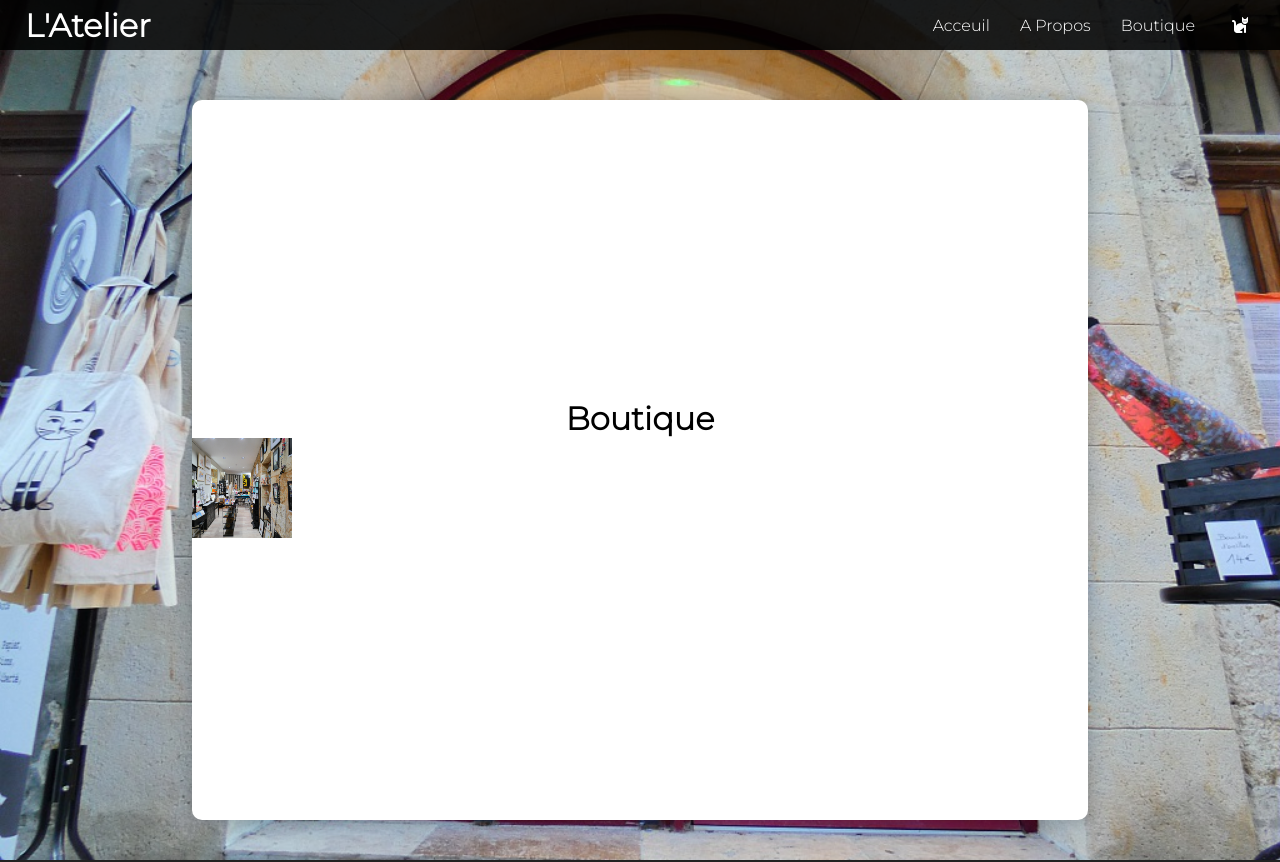
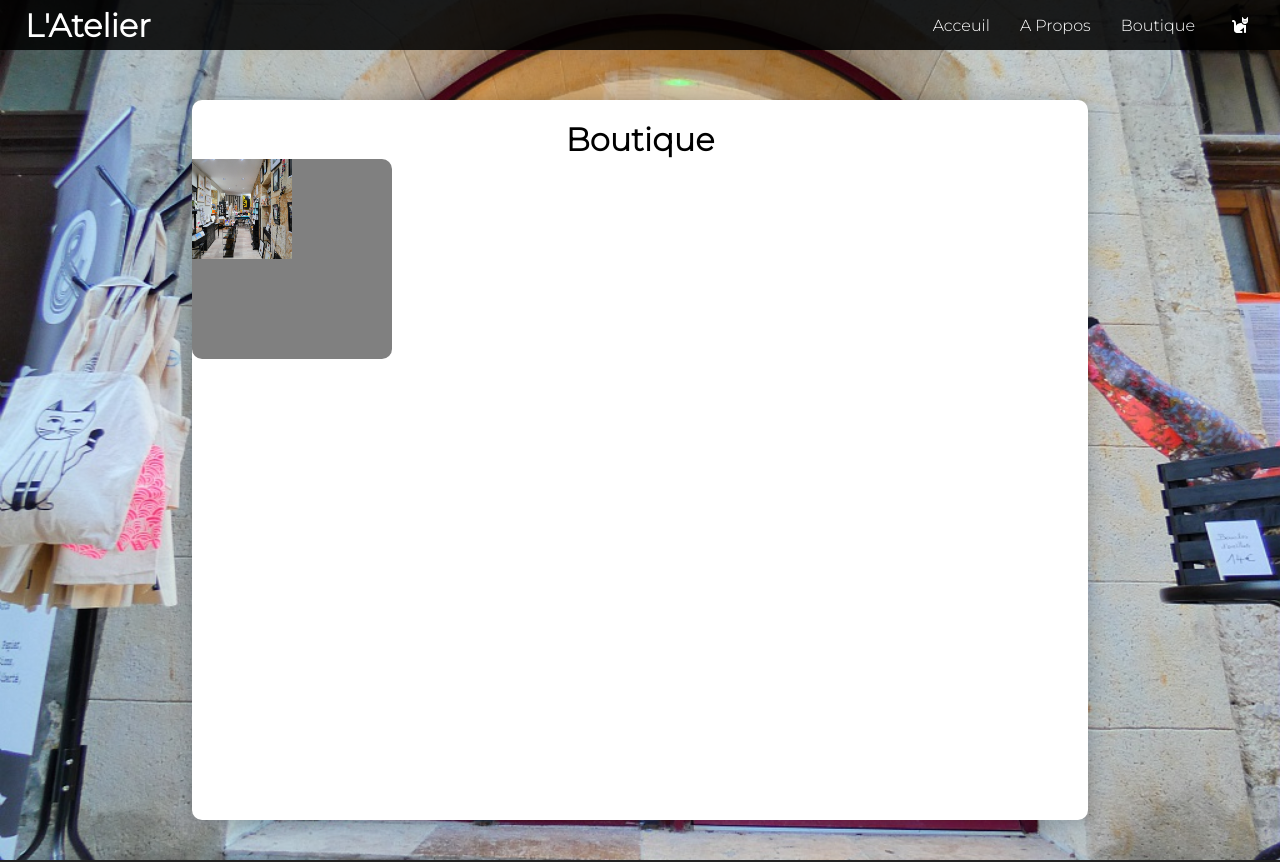
Before and after one commit to littlekanine/Site_Vente_AJ, a Next.js app in the folder Frontend/my-next-app/: page /Boutique in a window 1280 px wide. Shown: the top 862 px of the page. Built offline with nearby package versions, Linux system fonts and the light colour scheme.

Commit message:
add style on article boutique

```diff
--- a/Frontend/my-next-app/src/app/Boutique/Boutique.module.scss
+++ b/Frontend/my-next-app/src/app/Boutique/Boutique.module.scss
@@ -13,7 +13,6 @@
     background-position: center;
     .boutique {
         display: flex;
-        justify-content: center;
         width: 70%;
         height: 90%;
         background-color: $whiteColor;
@@ -25,12 +24,22 @@
             font-family: var(--font-montserrat);
             display: flex;
             justify-content: center;
-            align-items: flex-start;
         }
-        .aricles {
+        .articles {
             display: flex;
-            justify-content: center;
-            align-items: center;
+            flex-direction: row;
+            .article {
+                display: flex;
+                width: 200px;
+                height: 200px;
+                background-color: grey;
+                border-radius: 10px;
+                .articleImg {
+                    display: flex;
+                    justify-content: center;
+                    align-items: center;
+                }
+            }
         }
     }
 }
--- a/Frontend/my-next-app/src/app/Boutique/page.js
+++ b/Frontend/my-next-app/src/app/Boutique/page.js
@@ -8,8 +8,8 @@ const page = () => {
             <div className={styles.boutique}>
                 <h1>Boutique</h1>
                 <section className={styles.articles}>
-                    <div className={styles.artcile}>
-                        <Image src={"/assets/images/articles/atelier_1.5.jpg"} width={100} height={100} />
+                    <div className={styles.article}>
+                        <Image src={"/assets/images/articles/atelier_1.5.jpg"} className={styles.articleImg} width={100} height={100} />
                     </div>
                 </section>
             </div>
```
